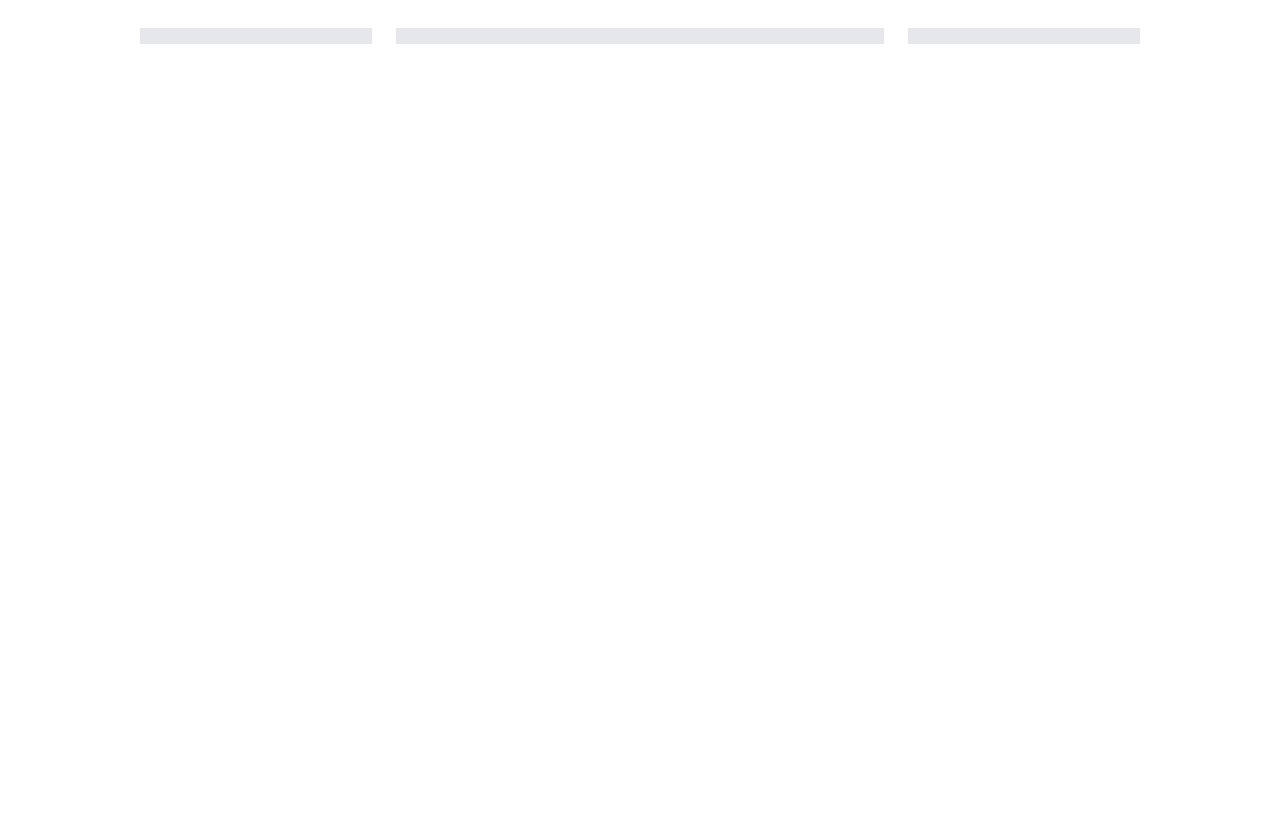
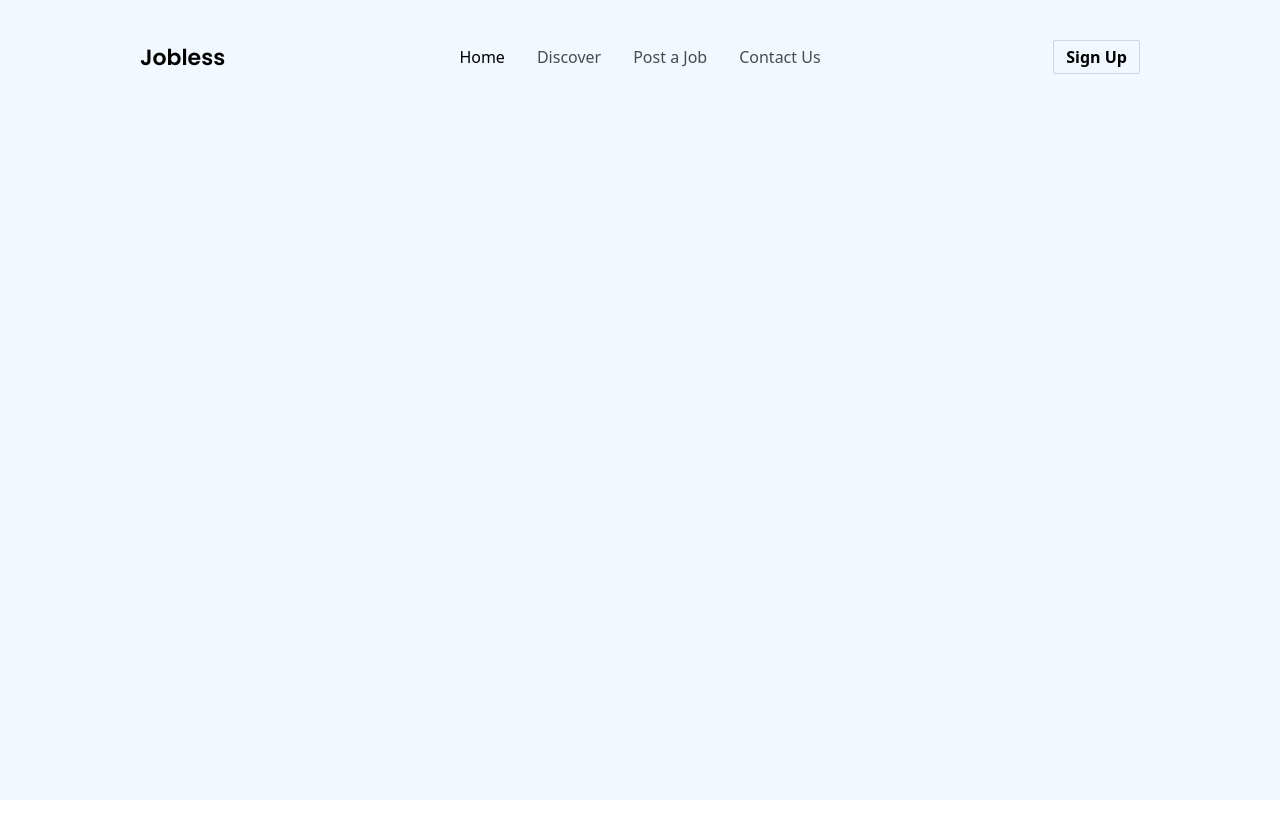
Before and after one commit to ahmadramadhaNn/code-the-design, a Vue app: page /jobless in a window 1280 px wide. After the commit the page ends 800 px from the top, so only its background shows below. Built offline with nearby package versions, Linux system fonts and the light colour scheme.

Commit message:
chore: header for jobless design or pages

```diff
--- a/src/components/joblesshero/Header.vue
+++ b/src/components/joblesshero/Header.vue
@@ -1,7 +1,40 @@
+<script setup>
+const headerList = [
+  { id: 1, name: "Home" },
+  { id: 2, name: "Discover" },
+  { id: 3, name: "Post a Job" },
+  { id: 4, name: "Contact Us" },
+];
+</script>
+
 <template>
-  <header class="mx-auto w-[1000px] mt-7 grid grid-cols-4 gap-6">
-    <div class="border-8"></div>
-    <div class="col-span-2 border-8"></div>
-    <div class="border-8"></div>
+  <header class="mx-auto w-[1000px] pt-10 grid grid-cols-5 gap-8 items-center">
+    <div class="">
+      <span class="font-semibold text-[22px] font-['Poppins']">Jobless</span>
+    </div>
+    <div class="col-span-3">
+      <ul class="items-center flex justify-center gap-8">
+        <li
+          v-for="list in headerList"
+          :key="list.id"
+          :class="
+            list.id === 1
+              ? 'text-black font-medium'
+              : 'text-black/70 font-normal hover:text-black'
+          "
+          class="text-base"
+        >
+          <a href="#">{{ list.name }}</a>
+        </li>
+      </ul>
+    </div>
+    <div class="grid place-content-end">
+      <button
+        type="button"
+        class="border border-gray-300 rounded-sm font-semibold text-base px-3 py-1"
+      >
+        Sign Up
+      </button>
+    </div>
   </header>
 </template>
--- a/src/pages/Jobless.vue
+++ b/src/pages/Jobless.vue
@@ -3,7 +3,7 @@ import Header from "@/components/joblesshero/Header.vue";
 </script>
 
 <template>
-  <div class="min-h-screen">
+  <div class="min-h-screen bg-[#F1F8FF]">
     <Header />
   </div>
 </template>
```
